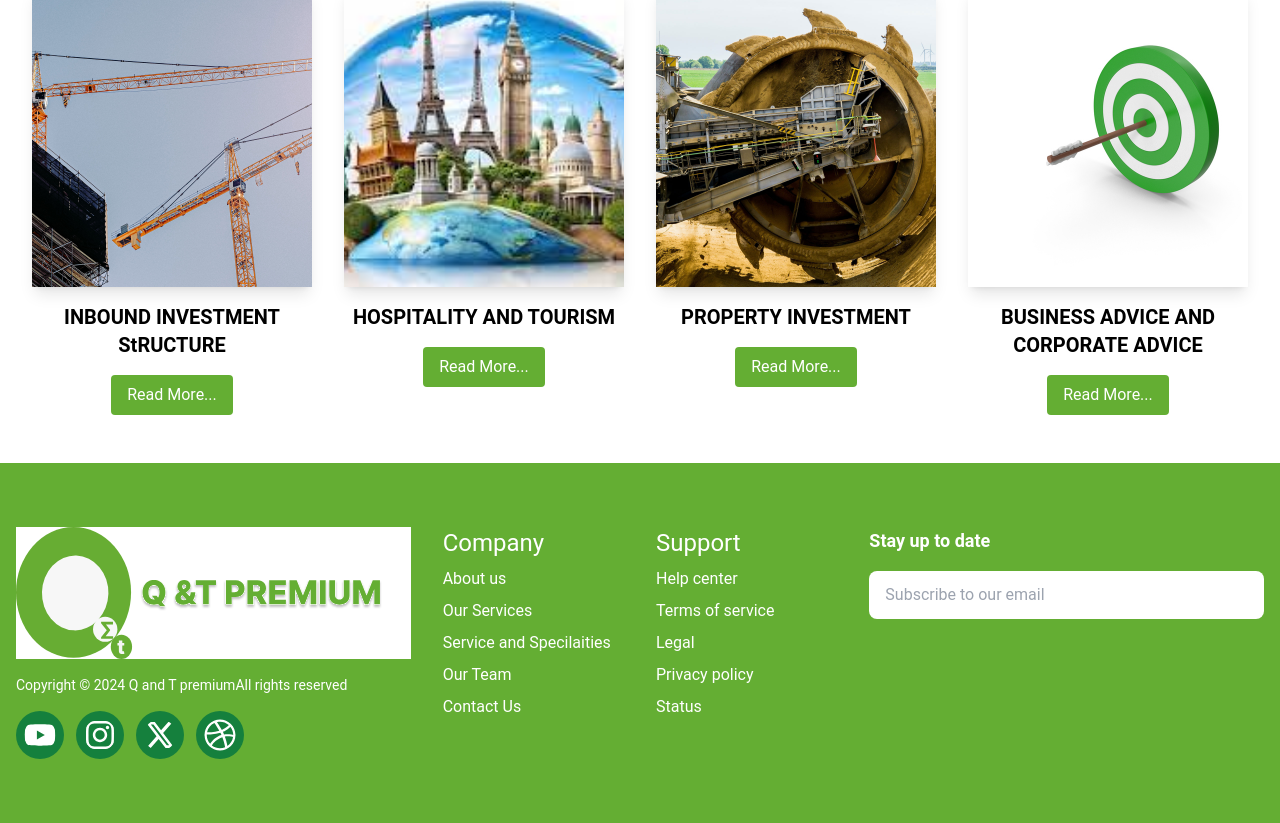
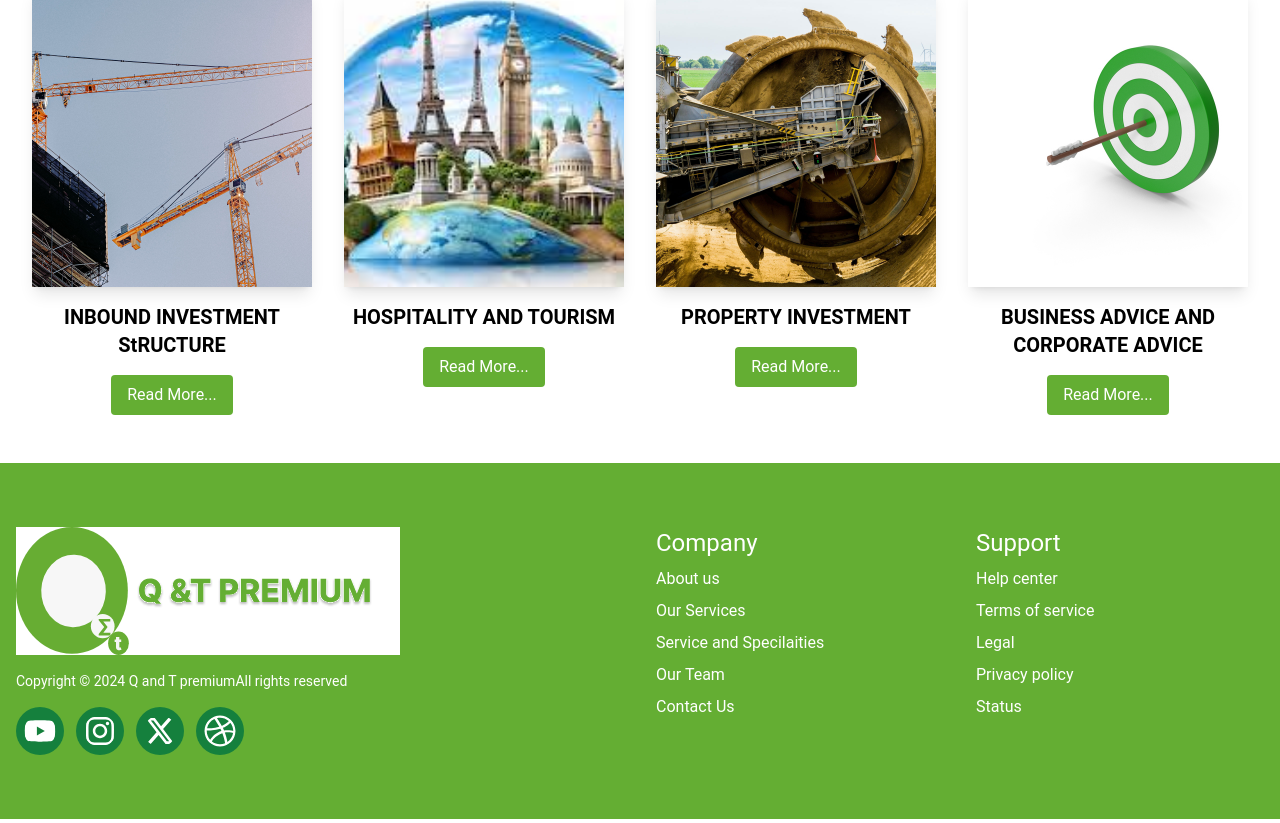
Before and after one commit to NishanBhattarai12/qandtpremium-frontend, a Next.js app: page / in a window 1280 px wide. Shown: the part 1861-2684 px from the top of the page. Built offline with nearby package versions, Linux system fonts and the light colour scheme; a web font is replaced by a local one.

Commit message:
remove subscribe newsletter button

```diff
--- a/src/components/layouts/Footer.js
+++ b/src/components/layouts/Footer.js
@@ -34,10 +34,10 @@ const Footer = () => {
 
   return (
     <div className="bg-[#64AE33] text-white py-16">
-      <div className="max-w-7xl mx-auto px-4 grid lg:grid-cols-3 md:grid-cols-2 gap-8">
+      <div className="max-w-7xl mx-auto px-4 grid md:grid-cols-2 gap-8">
         <div className="flex flex-col items-start space-y-4">
           <div className="footer-img flex items-center">
-            <img src="./logos.svg" alt="footerlogo" className="w-full h-auto bg-white" />
+            <img src="./logos.svg" alt="footerlogo" className="w-96 h-auto bg-white" />
           </div>
           <div className="infos text-white text-sm">
             <span>Copyright © 2024 Q and T premium</span>
@@ -69,14 +69,6 @@ const Footer = () => {
             </ul>
           ))}
         </div>
-        <div className="flex flex-col items-start space-y-4">
-          <label className="text-lg font-semibold">Stay up to date</label>
-          <input
-            type="email"
-            placeholder="Subscribe to our email"
-            className="w-full border-none rounded-lg py-3 px-4"
-          />
-        </div>
       </div>
     </div>
   );
```
